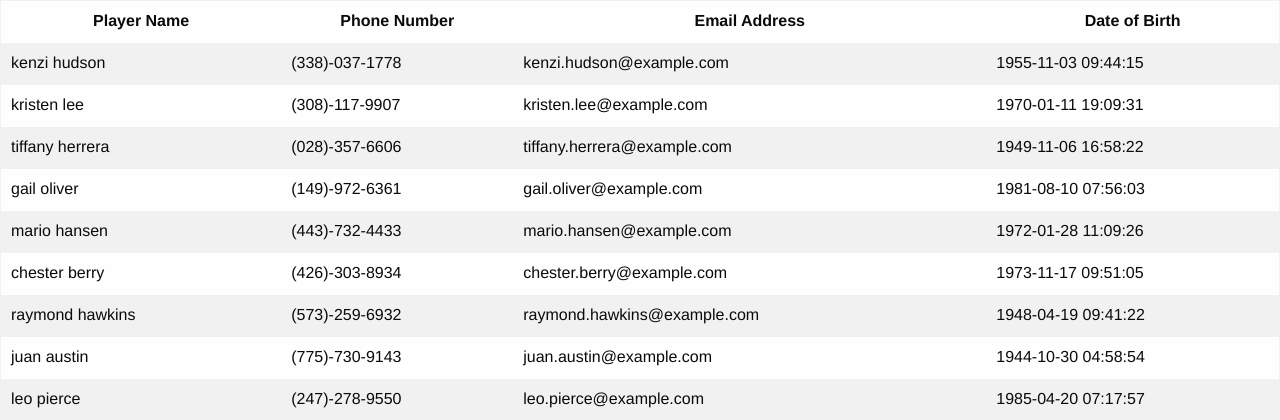
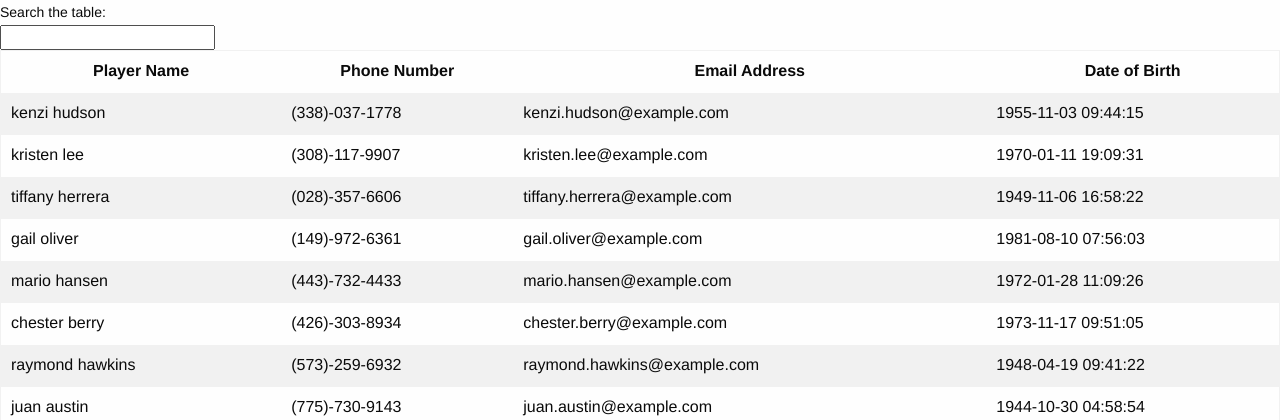
Before and after one commit to tnez/roster, a Flask app: page / in a window 1280 px wide. Shown: the top 420 px of the page. Run offline with Flask 2, Linux system fonts and the light colour scheme; some libraries are stand-ins or nearby versions.

Commit message:
Basic search.

```diff
--- a/templates/index.html
+++ b/templates/index.html
@@ -8,6 +8,8 @@
     <link rel="stylesheet" href="https://cdn.jsdelivr.net/foundation/6.2.3/foundation.min.css" />
   </head>
   <body ng-app="roster">
+    <label for="search">Search the table: </label>
+    <input id="search" ng-model="searchTerm">
     <table ng-controller="tableCtrl">
       <tr>
         <th>Player Name</th>
@@ -15,7 +17,7 @@
         <th>Email Address</th>
         <th>Date of Birth</th>
       </tr>
-      <tr ng-repeat="player in players">
+      <tr ng-repeat="player in players | filter: searchTerm">
         <td>{{[player.name.first, player.name.last].join(' ')}}</td>
         <td>{{player.phone}}</td>
         <td>{{player.email}}</td>
```
